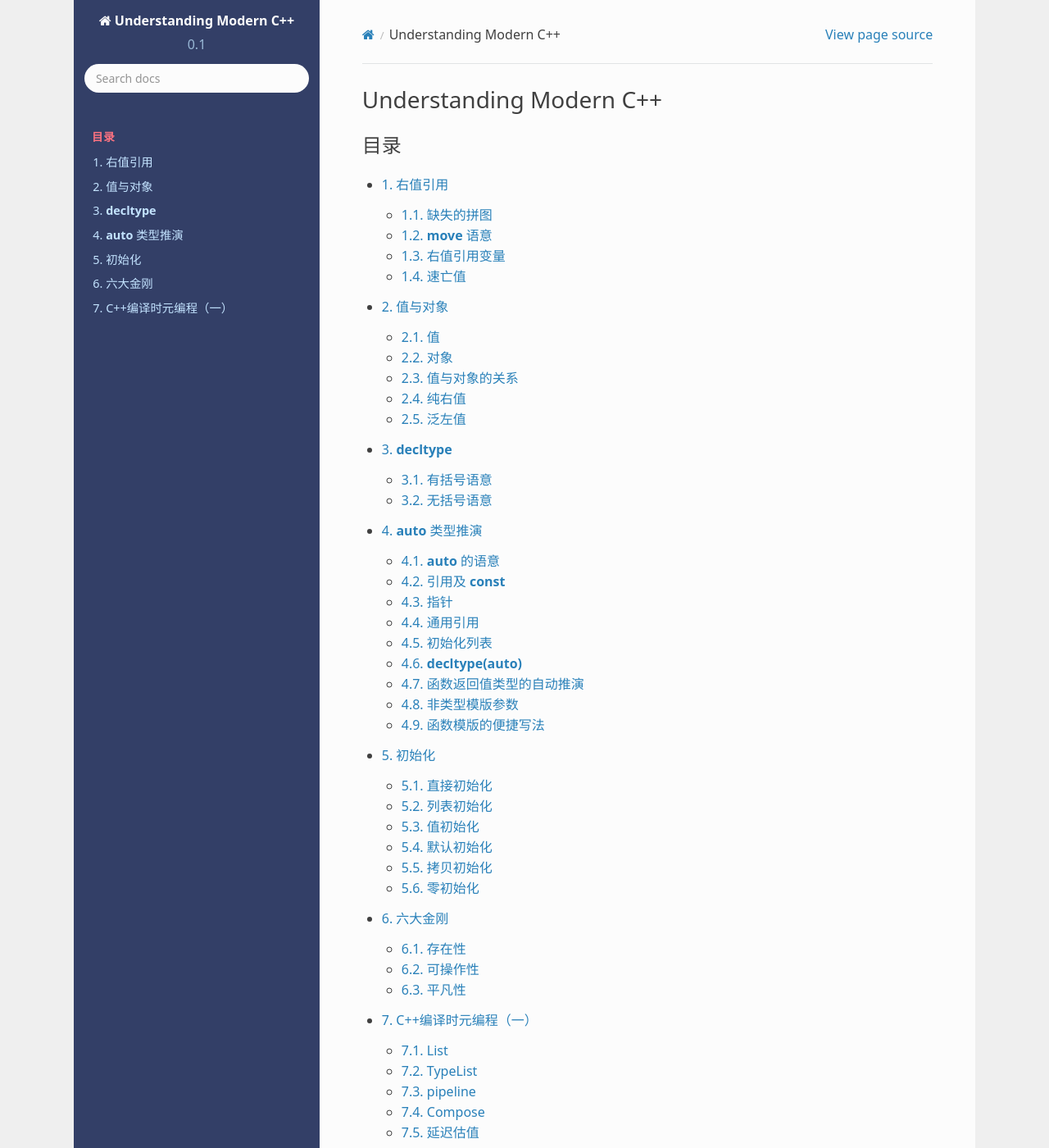
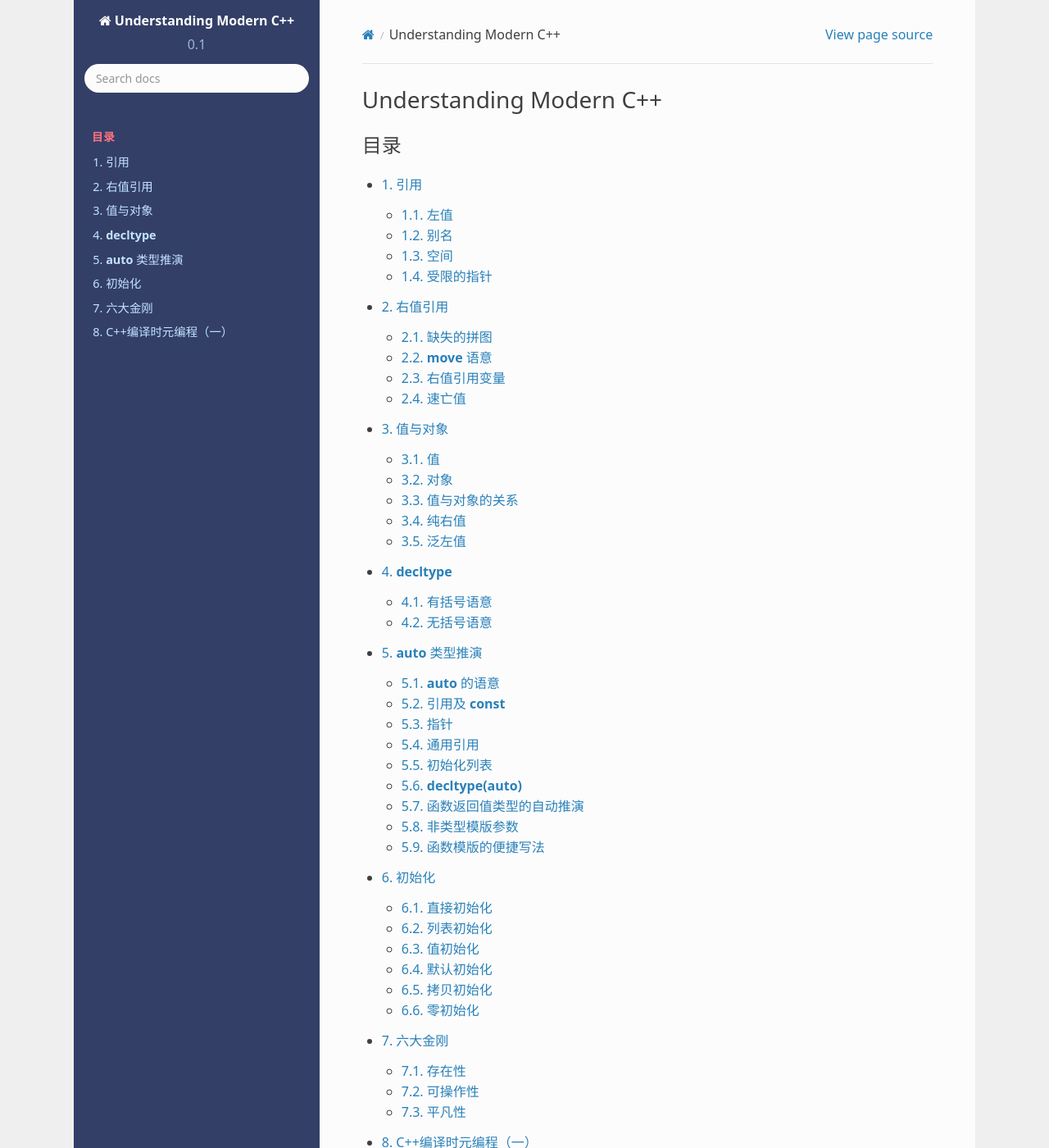
Before and after one commit to godsme/understand_modern_cpp, a Sphinx documentation site: the page built from docs/source/index.rst, in a window 1280 px wide and 1400 px high. Shown: the whole window at 82% size. Built offline with Sphinx 7.4.7 and the Read the Docs theme 2.0.0, drawn with Linux system fonts in a browser that asks for light colours; formulas are drawn with MathJax 3; some of the changed lines change nothing that is shown; some of the changed text lies outside the part shown.

Commit message:
added reference

```diff
--- a/docs/source/index.rst
+++ b/docs/source/index.rst
@@ -7,6 +7,7 @@
    :numbered:
    :caption: 目录
 
+   reference
    rvalue-ref
    value-object
    decltype
--- /dev/null
+++ b/docs/source/reference.rst
@@ -0,0 +1,112 @@
+引用
+===================
+
+引用是 `C` 语言所没有的概念。而这个概念，比它表面看起来要复杂一些。
+
+左值
+------------
+
+为了理解引用，我们需要首先搞清楚什么叫 **左值** 。
+
+简而言之，**左值** 是一种 **对象** ，而不是 **值** 。其关键区别在于，是否明确在内存中有其可访问的位置。
+即，其是否存在一个可访问的地址。如果有，那么它就是一个 **对象** ，也就是一个 **左值** ，否则，它就只是
+一个 **值** ，即 **右值** 。
+
+比如：你不可能对整数 ``10`` 取地址，因而这个表达式是一个 **右值** 。但是如果你定义了一个变量：
+
+.. code-block:: c++
+
+   int a = 10;
+
+变量 ``a`` 则代表一个 **对象** ，即 **左值** 。
+
+任何可以取地址的表达式，背后都必然存在一个 **对象** ，因而也必然属于 **左值** 。而如果我们把对象地址看作其 **身份证** ( `Identifier` ），
+那么我们也可以换句话说：任何有 **身份证** 的表达式，都属于 **左值** ；否则，肯定属于 **右值** 。
+
+别名
+-------------
+
+**引用** 是 **对象** 的 **别名** 。
+
+因而，**引用** 必然代表一个 **左值** 。
+
+说它是 **别名** ，往往是因为一个 **左值** 往往会有一个名字：**变量** 或 **常量** 。而对于这些 **变量** 或者 **常量** 的 **引用** ，
+本身并不像 **指针** 一样，需要额外占有一块（机器可寻址宽度）的内存。
+
+正是因为其 **别名** 语义， `C++` 没有规定 **引用** 的尺寸（事实上，从 **别名** 语义的角度，它本身不需要内存，因而也就没有尺寸而言）。
+
+因而，如果你试图通过 ``sizeof`` 去获取一个 **引用** 的大小，是不可能的。你只能得到它所引用的对象的大小（由于别名语义）。
+
+.. code-block:: c++
+
+   struct Foo {
+     std::size_t a;
+     std::size_t b;
+   };
+
+   Foo foo;
+   Foo& ref = foo;
+
+   static_assert(sizeof(ref) == sizeof(Foo));
+
+也正是由于其别名语义，当你试图对一个引用取地址时，你得到的是对象的地址。比如，在上面的例子中，
+``&ref`` 与 ``&foo`` 得到的结果是一样的。
+
+
+因而，当你定义一个指针时，指针自身即为一个对象，即左值；它本身有自己明确的存储，并可以取自己的地址，可以通过 ``sizeof`` 获取自己的尺寸。
+
+但是 **引用** ，本身不是一个像指针那样的额外对象，而是一个对象的别名，你对引用进行的任何操作，都是其所引用的对象的操作。在上面的例子中，``ref`` 与 ``foo`` 没有任何
+差别，都是对象的一个名字而已。它们本身都代表一个对象，都是一个左值表达式。
+
+因而，在不必要时，编译器完全不需要为引用分配任何内存。
+
+空间
+----------
+
+但是，当你需要在一个数据结构中保存一个引用，或者需要传递一个引用时，你事实上是在存储或传递对象的 **身份**（即地址）。
+
+虽然这并不意味着 ``sizeof(T&)`` 就是引用的大小（从语义上，引用自身非对象，因而无大小，``sizeof(T&) == sizeof(T)`` ），但对象的地址的确
+需要对应的空间来存储。
+
+.. code-block:: c++
+
+   struct Bar {
+      Foo& foo;
+   };
+
+   // still, reference keeps its semantics.
+   static_assert(sizeof(Bar::foo) == sizeof(Foo));
+
+   // but its storage size is identical to a pointer
+   static_assert(sizeof(Bar) == sizeof(void*));
+
+   // interesting!!!
+   static_assert(sizeof(Bar) < sizeof(Bar::foo));
+
+
+受限的指针
+-------------------
+
+在传递或需要存储时，一个引用的事实空间开销与指针无异。因而，在这些场景下，它经常被看作一个受限的指针：
+
+首先，一个引用必须初始化。这是因为其 **对象别名** 语义，因而不引用任何对象的引用，从语义上就不成立。
+
+其次，一个引用不可能从引用一个对象，修改为引用 **另外** 一个对象。原因很简单，依然由于其 **对象别名** 语义。它
+本身就代表它所引用的对象，重新引用另外一个对象，从概念上不通。
+
+而引用的 **不可更换性** ，导致任何存在引用类型非静态成员的对象，都不可能直接实现 **拷贝/移动赋值** 函数。
+因而，标准库中，需要存储数据的，比如 **容器** ， ``tuple`` , ``pair`` , ``optional`` 等等结构，都不允许
+存储 **引用** 。
+
+第三，由于引用必须通过初始化引用某一个对象，因而从语义上，不存在空引用的概念。这样的语义，对于我们的接口设计，有着很好的帮助：
+如果一个参数，从约束上就不可能是空，那么就不要使用指针，而使用引用。这不仅可以让被调用方避免不必要的空指针判断；最重要的是
+正确的约束表达。
+
+.. attention::
+
+   **空引用** 从概念上是不存在的，但从事实上是可构造的。比如： ``T& ref = *(T*)nullptr`` 。
+
+   因而，在项目中，任何时候，需要从指针转为引用时，都需要确保指针的非空性。
+
+   另外，**空引用** 本身这个概念就是不符合语义的，因为引用只是一个对象的别名。上面的表达式，事实上站在对象角度同样可以构造: ``T obj = *(T*)nullptr`` 。
+   时刻不要忘了这个语义：所有对于 **引用** 的操作，都是对 **对象** 的操作。
```
Also changed, not shown: 1 other file.
